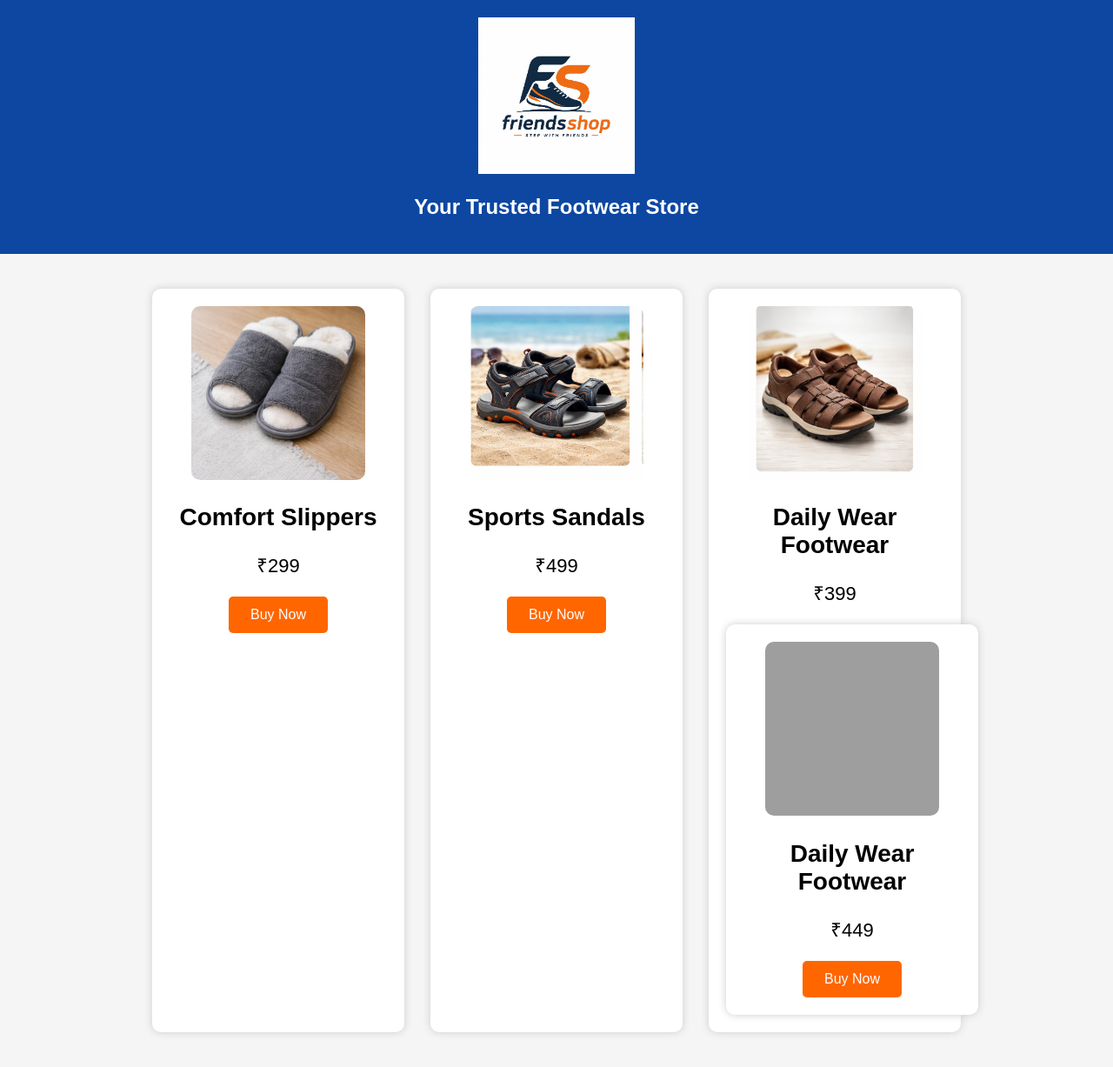
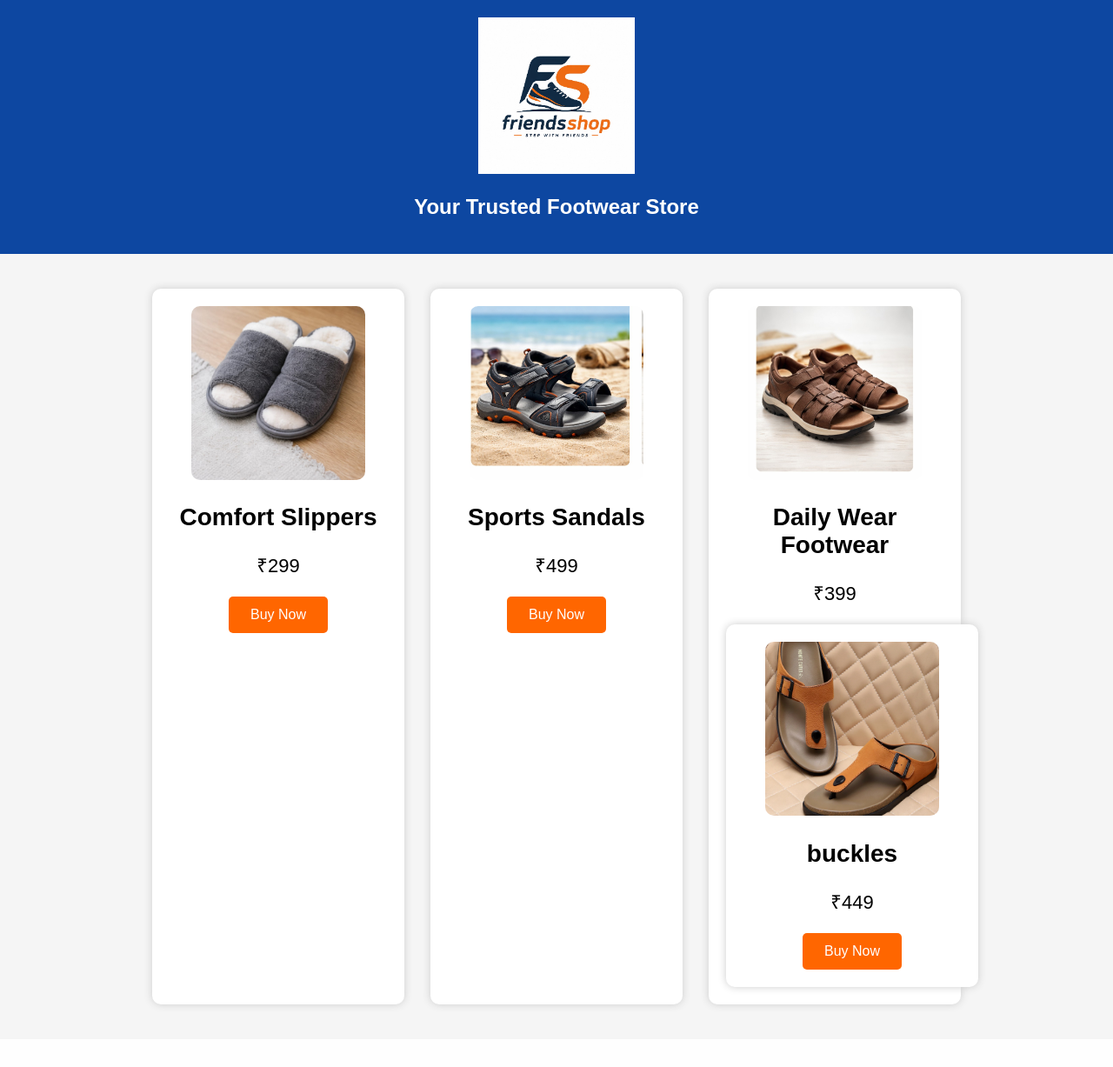
Before and after one commit to attiharish1234-beep/friendsshop, a Django app: page / in a window 1280 px wide. Shown: the whole page at 87% size. After the commit the page ends 1162 px from the top, so only its background shows below. Run offline with Django 5.2, Linux system fonts and the light colour scheme; grey boxes are pictures that could not be loaded.

Commit message:
added buckle product

```diff
--- a/templates/home.html
+++ b/templates/home.html
@@ -104,8 +104,8 @@
         <p class="price">₹399</p>
 
     <div class="product">
-        <img src="{% static 'images/buckle' %}" alt="Footwear">
-        <h2>Daily Wear Footwear</h2>
+        <img src="{% static 'images/buckle.jpg' %}" alt="buckle">
+        <h2>buckles</h2>
         <p class="price">₹449</p>
 
         <a href="/product/">
```
